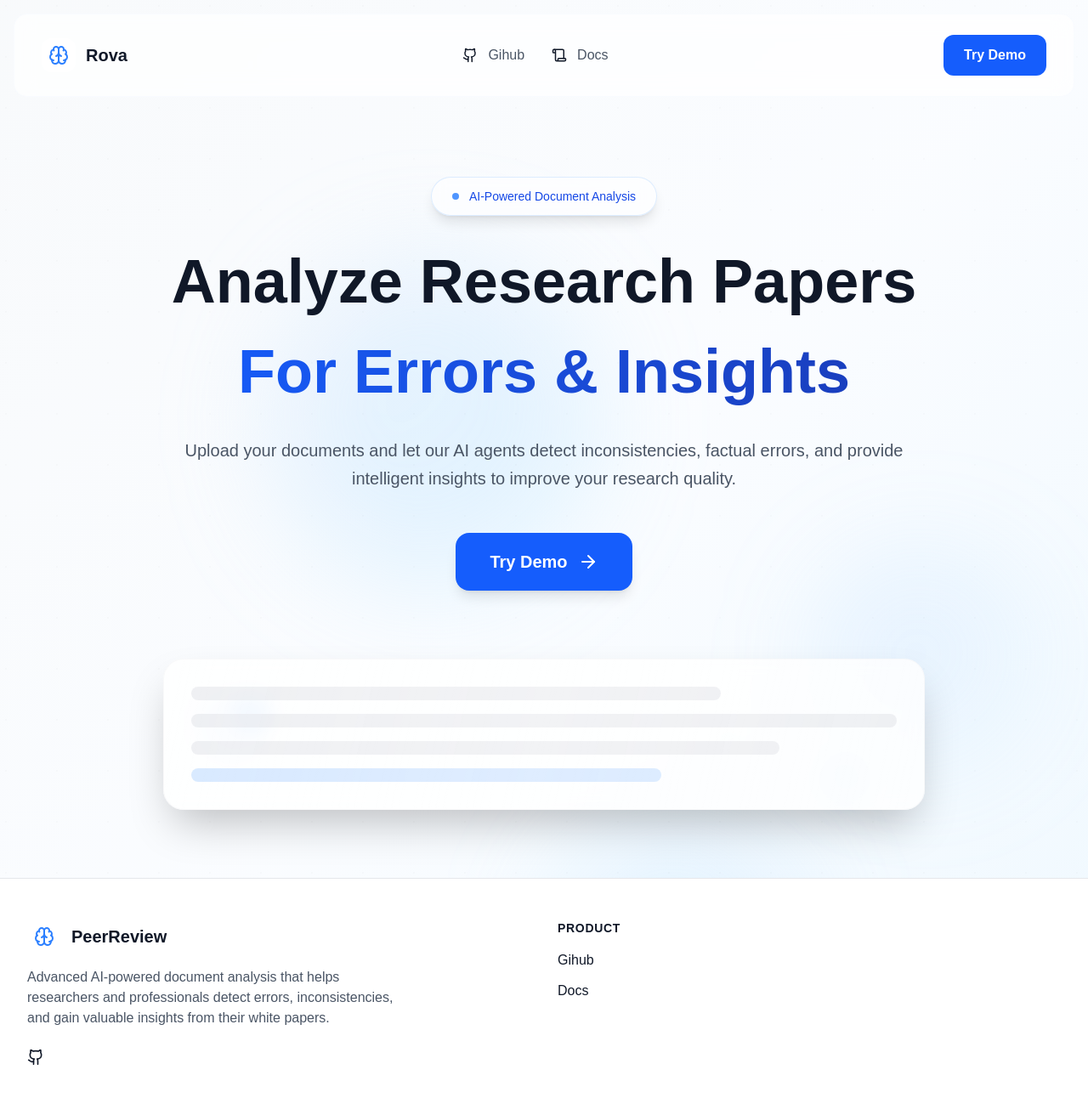
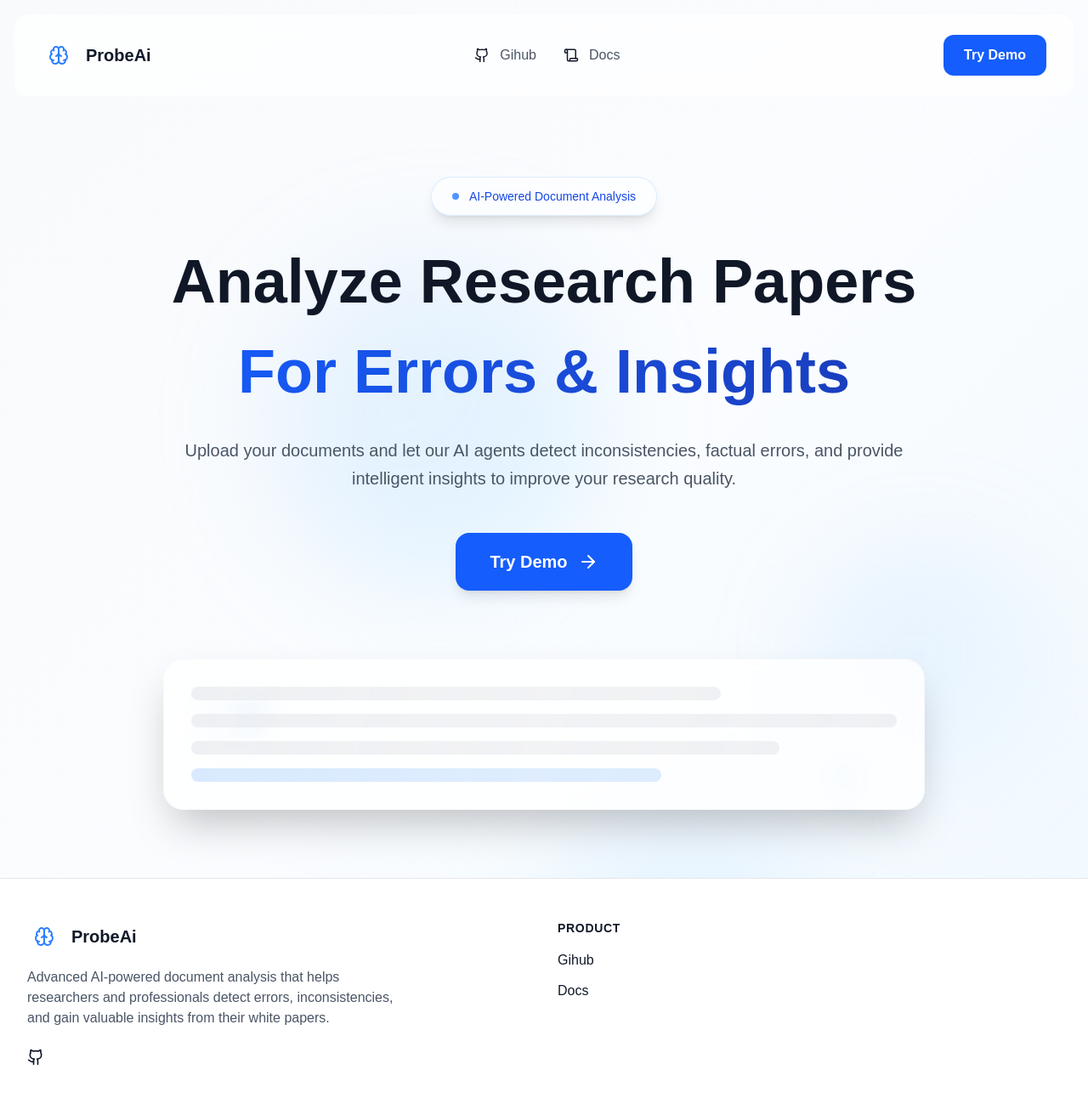
Before and after one commit to aruyaohi/Integrity, a Next.js app in the folder page_reviewer/: page / in a window 1280 px wide. Shown: the top 1292 px of the page at 85% size. Built offline with nearby package versions, Linux system fonts and the light colour scheme.

Commit message:
made some changes

```diff
--- a/page_reviewer/src/app/layout.tsx
+++ b/page_reviewer/src/app/layout.tsx
@@ -13,7 +13,7 @@ const geistMono = Geist_Mono({
 });
 
 export const metadata: Metadata = {
-  title: "PeerReview",
+  title: "ProbeAi",
   description: "Vet White paper for errors, logical fallacies and plagarisms",
 };
 
--- a/page_reviewer/src/app/page.tsx
+++ b/page_reviewer/src/app/page.tsx
@@ -104,14 +104,14 @@ const AnimatedHeader = () => {
                     isScrolled ? 'w-8 h-8' : 'w-10 h-10'
                   }`}
                 >
-                  <Brain className={`text-blue-500 transition-all duration-300 ${isScrolled ? 'w-4 h-4' : 'w-6 h-6'}`} />
+                        <Brain className="w-6 h-6 text-blue-500" />
                 </div>
                 <span
                   className={`font-bold text-gray-900 transition-all duration-300 ${
                     isScrolled ? 'text-lg' : 'text-xl'
                   }`}
                 >
-                Rova
+                ProbeAi
                 </span>
               </div>
 
@@ -295,7 +295,7 @@ const AnimatedHeader = () => {
                 <div className="bg-white rounded-xl w-10 h-10 flex items-center justify-center">
                   <Brain className="w-6 h-6 text-blue-500" />
                 </div>
-                <span className="text-xl font-bold text-gray-900">PeerReview</span>
+                <span className="text-xl font-bold text-gray-900">ProbeAi</span>
               </div>
               <p className="text-gray-600 mb-6 max-w-md">
                 Advanced AI-powered document analysis that helps researchers and professionals
```
